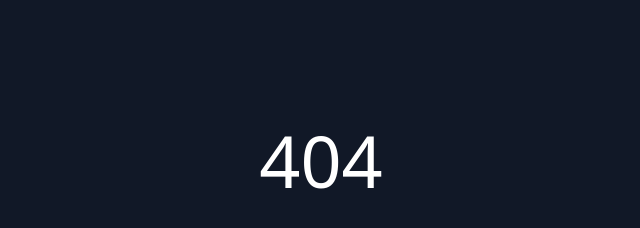
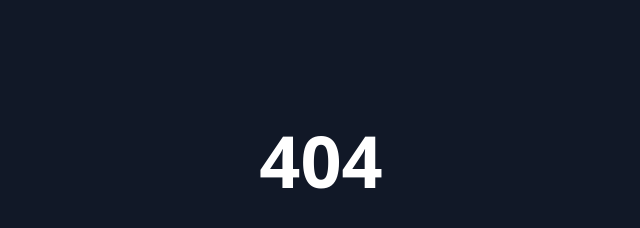
Before and after one commit to 4614s/sarisite-apis, a website: page public/404.html in a window 1280 px wide. Shown: the full height of the page, 319-959 px from the left. Drawn offline with nearby package versions, Linux system fonts and the light colour scheme.

Commit message:
Update 404.html

```diff
--- a/public/404.html
+++ b/public/404.html
@@ -7,7 +7,7 @@
     <title>404 - SS APIs</title>
   </head>
   <body class="h-[40vh] bg-gray-900 flex justify-center items-center text-white">
-   <h1 class="text-7xl">
+   <h1 class="text-7xl font-bold">
      404
    </h1>
 
```
